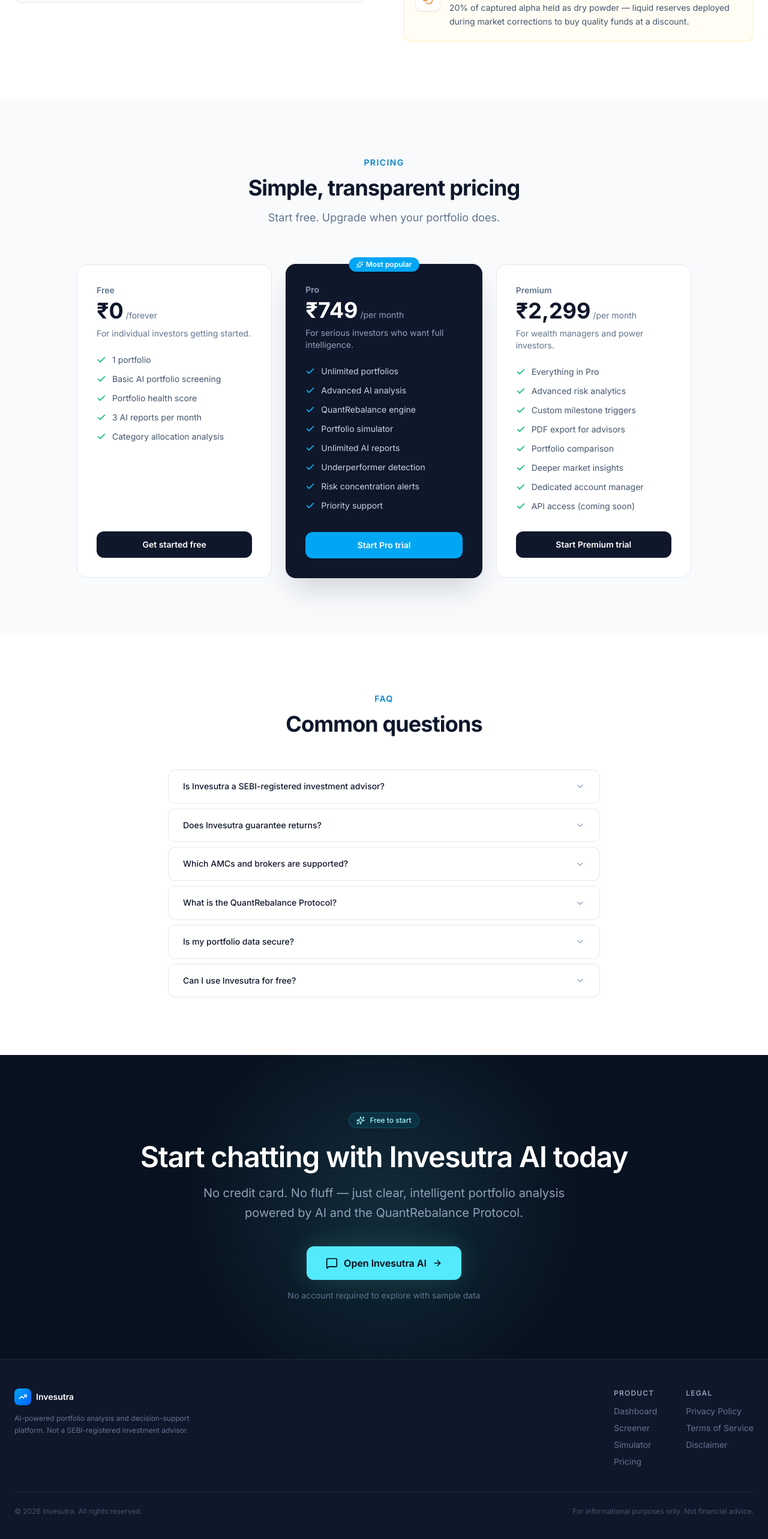
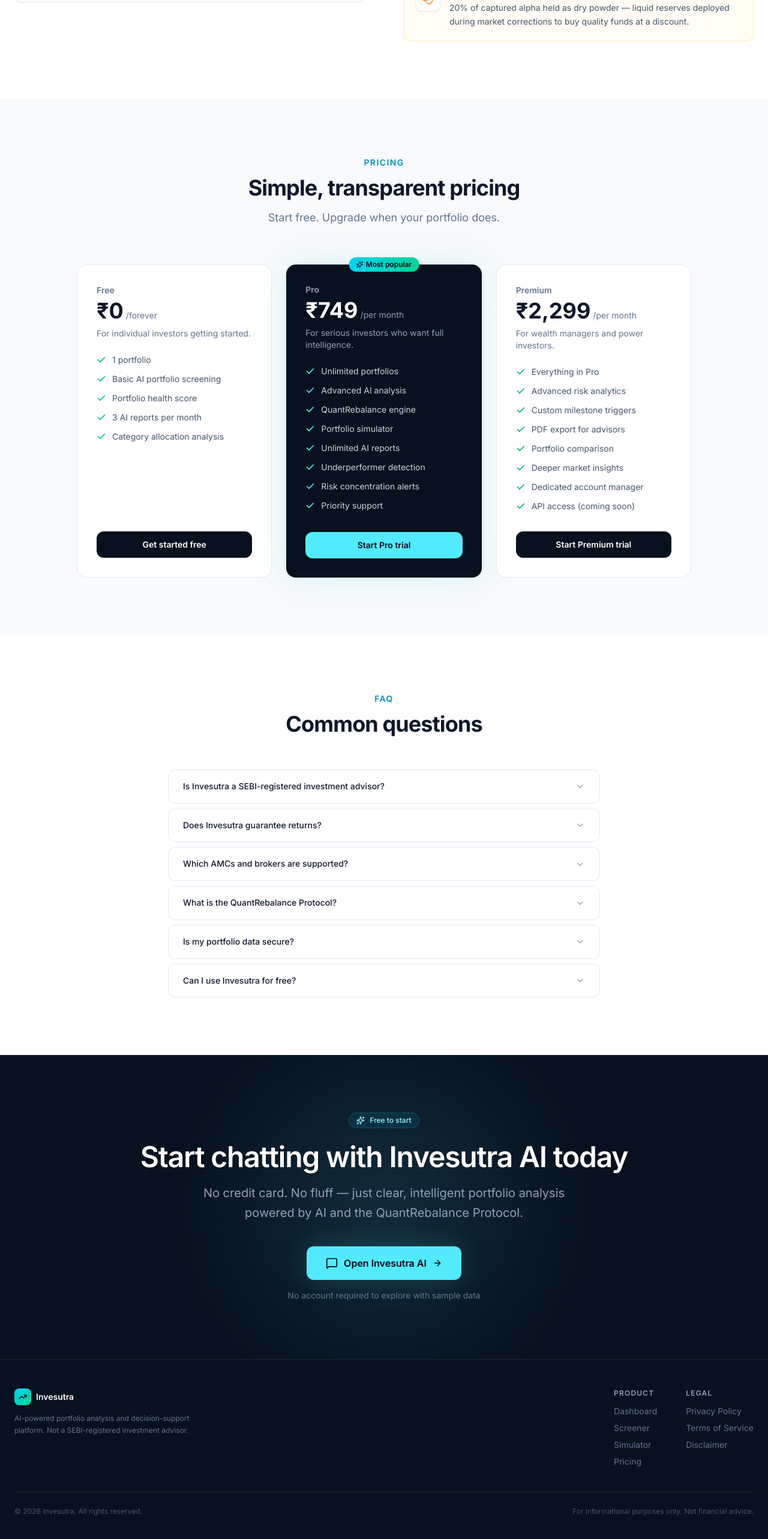
Before and after one commit to Ayaansh-186/Invesutra, a Next.js app: page / in a window 1280 px wide. Shown: the part 4062-6628 px from the top of the page at 60% size. Built offline with nearby package versions, Linux system fonts and the light colour scheme; no server answers.

Commit message:
Unify site-wide color tokens onto the navy/cyan/emerald brand system

```diff
--- a/components/dashboard/AIInsightsPanel.tsx
+++ b/components/dashboard/AIInsightsPanel.tsx
@@ -14,7 +14,7 @@
     return { border: "border-emerald-200", bg: "bg-emerald-50", icon: "text-emerald-600", dot: "bg-emerald-400" };
   if (normalized.includes("underperform") || normalized.includes("low"))
     return { border: "border-red-200", bg: "bg-red-50", icon: "text-red-500", dot: "bg-red-400" };
-  return { border: "border-sky-200", bg: "bg-sky-50", icon: "text-sky-600", dot: "bg-sky-400" };
+  return { border: "border-cyan-200", bg: "bg-cyan-50", icon: "text-cyan-600", dot: "bg-cyan-400" };
 }
 
 export default function AIInsightsPanel({
@@ -33,8 +33,8 @@
         className="w-full flex items-center justify-between p-5 hover:bg-slate-50/50 transition-colors"
       >
         <div className="flex items-center gap-3">
-          <div className="w-8 h-8 rounded-xl bg-gradient-to-br from-sky-500 to-indigo-600 flex items-center justify-center">
-            <Brain className="w-4 h-4 text-white" />
+          <div className="w-8 h-8 rounded-xl bg-gradient-to-br from-cyan-400 to-emerald-400 flex items-center justify-center">
+            <Brain className="w-4 h-4 text-slate-950" />
           </div>
           <div className="text-left">
             <p className="text-sm font-semibold text-slate-900">AI Portfolio Intelligence</p>
--- a/components/dashboard/FundCard.tsx
+++ b/components/dashboard/FundCard.tsx
@@ -94,7 +94,7 @@
       {expanded && fund.aiRecommendation && (
         <div className="border-t border-slate-100 px-4 py-3 bg-slate-50">
           <div className="flex items-start gap-2">
-            <Brain className="w-3.5 h-3.5 text-sky-500 shrink-0 mt-0.5" />
+            <Brain className="w-3.5 h-3.5 text-cyan-500 shrink-0 mt-0.5" />
             <div className="flex-1">
               <div className="flex items-center gap-2 mb-1">
                 <span className="text-xs font-semibold text-slate-700">AI Recommendation</span>
--- a/components/landing/FAQSection.tsx
+++ b/components/landing/FAQSection.tsx
@@ -37,20 +37,25 @@
     <section id="faq" className="py-24 bg-white">
       <div className="max-w-3xl mx-auto px-6">
         <div className="text-center mb-14">
-          <p className="text-sm font-semibold text-sky-600 uppercase tracking-widest mb-3">FAQ</p>
+          <p className="text-sm font-semibold text-cyan-600 uppercase tracking-widest mb-3">FAQ</p>
           <h2 className="text-4xl font-bold text-slate-900 tracking-tight">Common questions</h2>
         </div>
 
         <div className="space-y-2">
           {faqs.map((faq, i) => (
-            <div key={i} className="border border-slate-200 rounded-xl overflow-hidden">
+            <div
+              key={i}
+              className={`border rounded-xl overflow-hidden transition-colors ${
+                open === i ? "border-cyan-200" : "border-slate-200"
+              }`}
+            >
               <button
                 onClick={() => setOpen(open === i ? null : i)}
                 className="w-full flex items-center justify-between px-6 py-4 text-left hover:bg-slate-50 transition-colors"
               >
                 <span className="font-medium text-slate-900 text-sm leading-relaxed">{faq.q}</span>
                 <ChevronDown
-                  className={`w-4 h-4 text-slate-400 shrink-0 ml-4 transition-transform ${open === i ? "rotate-180" : ""}`}
+                  className={`w-4 h-4 shrink-0 ml-4 transition-transform ${open === i ? "rotate-180 text-cyan-500" : "text-slate-400"}`}
                 />
               </button>
               {open === i && (
--- a/components/landing/PricingSection.tsx
+++ b/components/landing/PricingSection.tsx
@@ -64,7 +64,7 @@
     <section id="pricing" className="py-24 bg-slate-50">
       <div className="max-w-7xl mx-auto px-6">
         <div className="text-center mb-16">
-          <p className="text-sm font-semibold text-sky-600 uppercase tracking-widest mb-3">Pricing</p>
+          <p className="text-sm font-semibold text-cyan-600 uppercase tracking-widest mb-3">Pricing</p>
           <h2 className="text-4xl font-bold text-slate-900 tracking-tight">Simple, transparent pricing</h2>
           <p className="mt-4 text-lg text-slate-500 max-w-xl mx-auto">
             Start free. Upgrade when your portfolio does.
@@ -77,13 +77,13 @@
               key={plan.name}
               className={`relative rounded-2xl p-8 flex flex-col ${
                 plan.highlighted
-                  ? "bg-slate-900 text-white shadow-2xl shadow-slate-900/20 ring-1 ring-slate-900"
+                  ? "bg-[#07111f] text-white shadow-2xl shadow-black/30 ring-1 ring-cyan-400/20 ai-glow"
                   : "bg-white border border-slate-200"
               }`}
             >
               {plan.badge && (
                 <div className="absolute -top-3 left-1/2 -translate-x-1/2">
-                  <span className="flex items-center gap-1 px-3 py-1 bg-sky-500 text-white text-xs font-semibold rounded-full shadow-sm">
+                  <span className="flex items-center gap-1 px-3 py-1 bg-gradient-to-r from-cyan-400 to-emerald-400 text-slate-950 text-xs font-semibold rounded-full shadow-sm">
                     <Sparkles className="w-3 h-3" />
                     {plan.badge}
                   </span>
@@ -106,7 +106,7 @@
               <ul className="space-y-3 mb-8 flex-1">
                 {plan.features.map((feature) => (
                   <li key={feature} className="flex items-center gap-2.5 text-sm">
-                    <Check className={`w-4 h-4 shrink-0 ${plan.highlighted ? "text-sky-400" : "text-emerald-500"}`} strokeWidth={2.5} />
+                    <Check className={`w-4 h-4 shrink-0 ${plan.highlighted ? "text-cyan-300" : "text-emerald-500"}`} strokeWidth={2.5} />
                     <span className={plan.highlighted ? "text-slate-300" : "text-slate-600"}>{feature}</span>
                   </li>
                 ))}
@@ -116,8 +116,8 @@
                 href={plan.href}
                 className={`block text-center py-3 rounded-xl text-sm font-semibold transition-all ${
                   plan.highlighted
-                    ? "bg-sky-500 text-white hover:bg-sky-400"
-                    : "bg-slate-900 text-white hover:bg-slate-800"
+                    ? "bg-cyan-300 text-slate-950 hover:bg-cyan-200"
+                    : "bg-[#07111f] text-white hover:bg-slate-800"
                 }`}
               >
                 {plan.cta}
--- a/components/shared/Footer.tsx
+++ b/components/shared/Footer.tsx
@@ -3,13 +3,13 @@
 
 export default function Footer() {
   return (
-    <footer className="bg-slate-900 border-t border-slate-800 py-12">
+    <footer className="bg-[#07111f] border-t border-white/10 py-12">
       <div className="max-w-7xl mx-auto px-6">
         <div className="flex flex-col md:flex-row items-start justify-between gap-8">
           <div>
             <Link href="/" className="flex items-center gap-2 mb-3">
-              <div className="w-7 h-7 rounded-lg bg-gradient-to-br from-sky-500 to-blue-600 flex items-center justify-center">
-                <TrendingUp className="w-3.5 h-3.5 text-white" strokeWidth={2.5} />
+              <div className="w-7 h-7 rounded-lg bg-gradient-to-br from-cyan-400 to-emerald-400 flex items-center justify-center">
+                <TrendingUp className="w-3.5 h-3.5 text-slate-950" strokeWidth={2.5} />
               </div>
               <span className="font-semibold text-white text-sm">Invesutra</span>
             </Link>
@@ -38,7 +38,7 @@
           </div>
         </div>
 
-        <div className="mt-10 pt-6 border-t border-slate-800 flex flex-col md:flex-row items-center justify-between gap-3">
+        <div className="mt-10 pt-6 border-t border-white/10 flex flex-col md:flex-row items-center justify-between gap-3">
           <p className="text-xs text-slate-600">© {new Date().getFullYear()} Invesutra. All rights reserved.</p>
           <p className="text-xs text-slate-600">
             For informational purposes only. Not financial advice.
```
Also changed, not shown: app/auth/login/page.tsx (+5 -5 lines), app/auth/signup/page.tsx (+7 -7 lines), app/pricing/page.tsx (+7 -7 lines).
